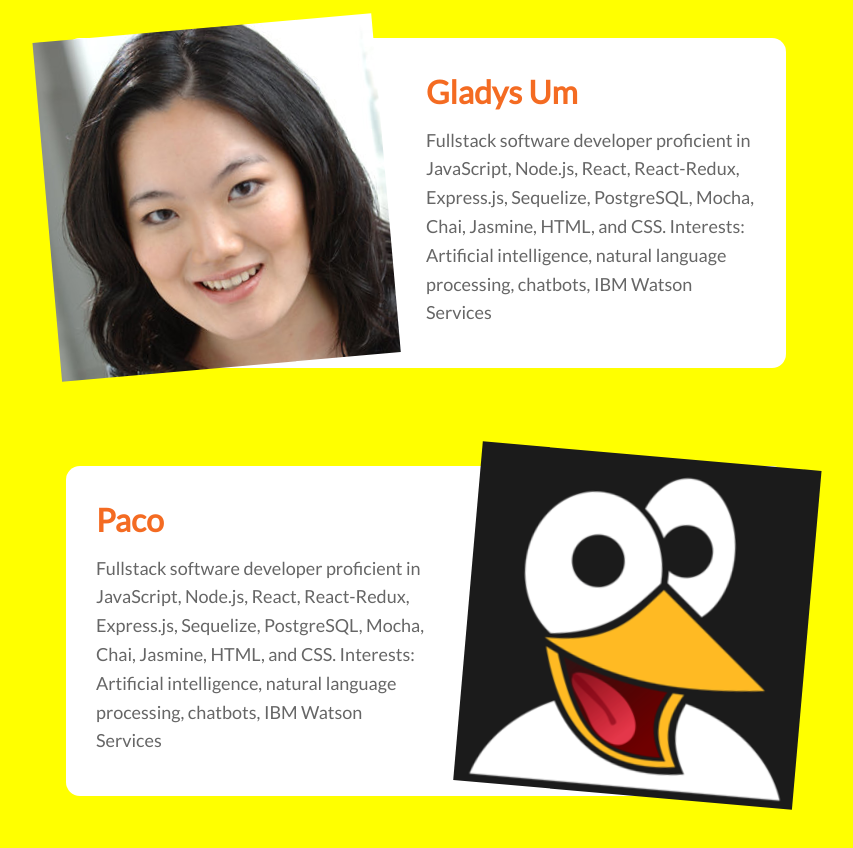
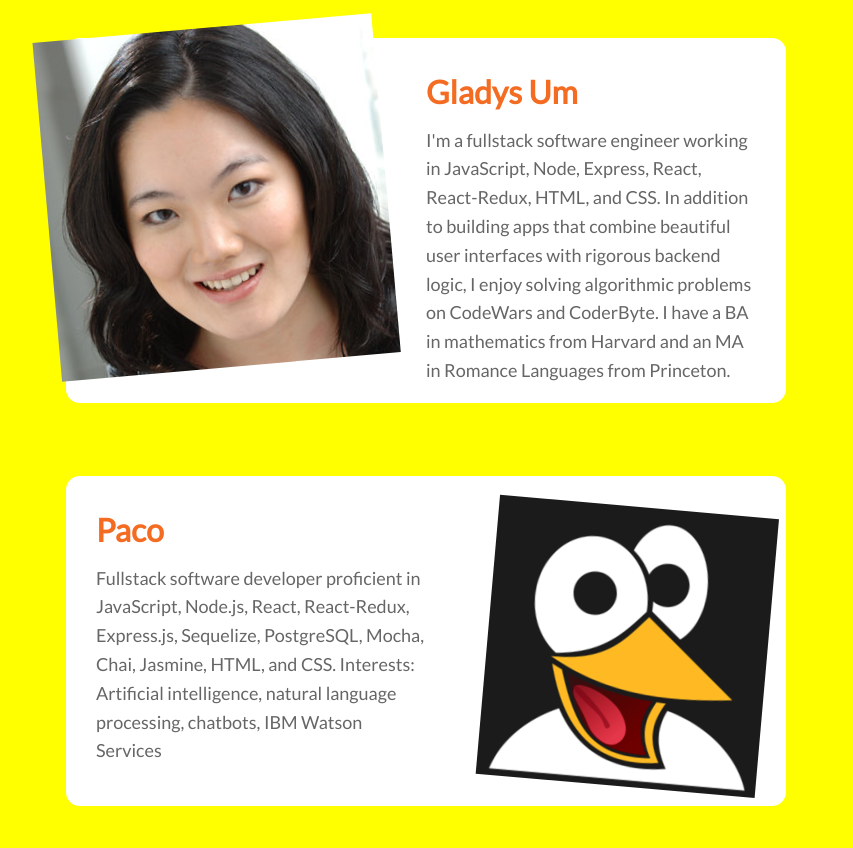
Before and after one commit to gladysum-zz/mucho-gusto, a React app: page /about in a window 1280 px wide. Shown: the part 180-1028 px from the top of the page, without its empty margins (213-1066 px from the left). Built offline with nearby package versions, Linux system fonts and the light colour scheme.

Commit message:
wrote my bio

```diff
--- a/browser/About.js
+++ b/browser/About.js
@@ -16,15 +16,15 @@ const About = () => (
       <div className="about-container-left">
         <div className="bio-left">
           <p id="name">Gladys Um</p>
-          <p>Fullstack software developer proficient in JavaScript, Node.js, React, React-Redux, Express.js, Sequelize, PostgreSQL, Mocha, Chai, Jasmine, HTML, and CSS.
-            Interests: Artificial intelligence, natural language processing, chatbots, IBM Watson Services</p>
+          <p>I'm a fullstack software engineer working in JavaScript, Node, Express, React, React-Redux, HTML, and CSS. In addition to building apps that combine beautiful user interfaces with rigorous backend logic, I enjoy solving algorithmic problems on CodeWars and CoderByte. I have a BA in mathematics from Harvard and an MA in Romance Languages from Princeton.
+            </p>
         </div>
       </div>
 
       <div className="spacing"></div>
 
       <div className="image-container-right">
-        <img src="./images/penguin-square.jpg" style={{width: "340px", height: "340px"}}/>
+        <img src="./images/penguin-square.jpg" style={{width: "280px", height: "280px"}}/>
       </div>
 
       <div className="about-container-right">
--- a/public/style.css
+++ b/public/style.css
@@ -378,7 +378,7 @@ a:active {
 
 .about-container-left {
   width: 720px;
-  height: 330px;
+
   display:inline-block;
   background-color: white;
   border-radius: 14px;
@@ -405,8 +405,8 @@ a:active {
   -webkit-transform: rotate(5deg); /* Safari */
   transform: rotate(5deg);
   text-align: right;
-  margin-right: -20px;
-  margin-bottom: -25px;
+  margin-right: 20px;
+  margin-bottom: -5px;
 }
 
 .about-container-right {
@@ -439,5 +439,5 @@ a:active {
 }
 
 .spacing {
-  height: 100px;
+  height: 150px;
 }
```
Also changed, not shown: public/bundle.js, 1 other file (tests, documents, lock files or other folders).
